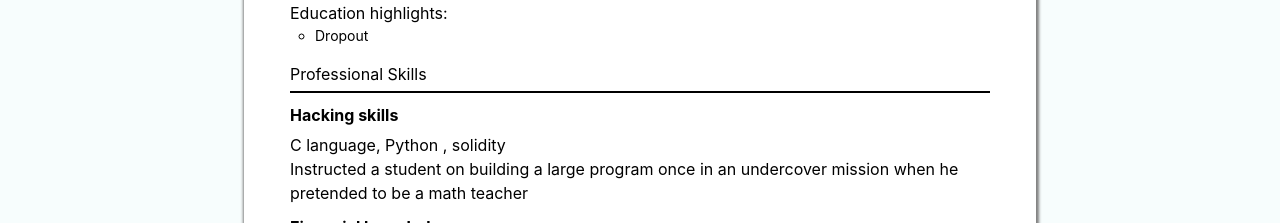
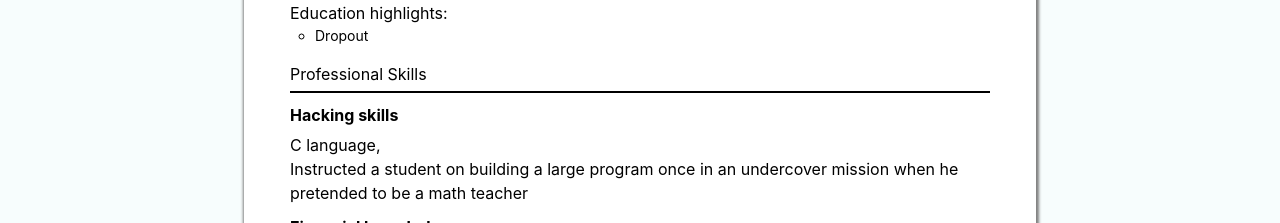
Before and after one commit to PatilHarshh/Kaam-Do, a React (Vite) app in the folder client/: page /resume in a window 1280 px wide. Shown: the part 1000-1223 px from the top of the page. Built offline with nearby package versions, Linux system fonts and the light colour scheme.

Commit message:
completed

```diff
--- a/client/src/pages/Resumebuilder.jsx
+++ b/client/src/pages/Resumebuilder.jsx
@@ -49,7 +49,7 @@ const Resume = () => {
       {
         category: "Hacking skills",
         details: [
-          "C language, Python , solidity",
+          "C language, ",
           "Instructed a student on building a large program once in an undercover mission when he pretended to be a math teacher",
         ],
       },
```
